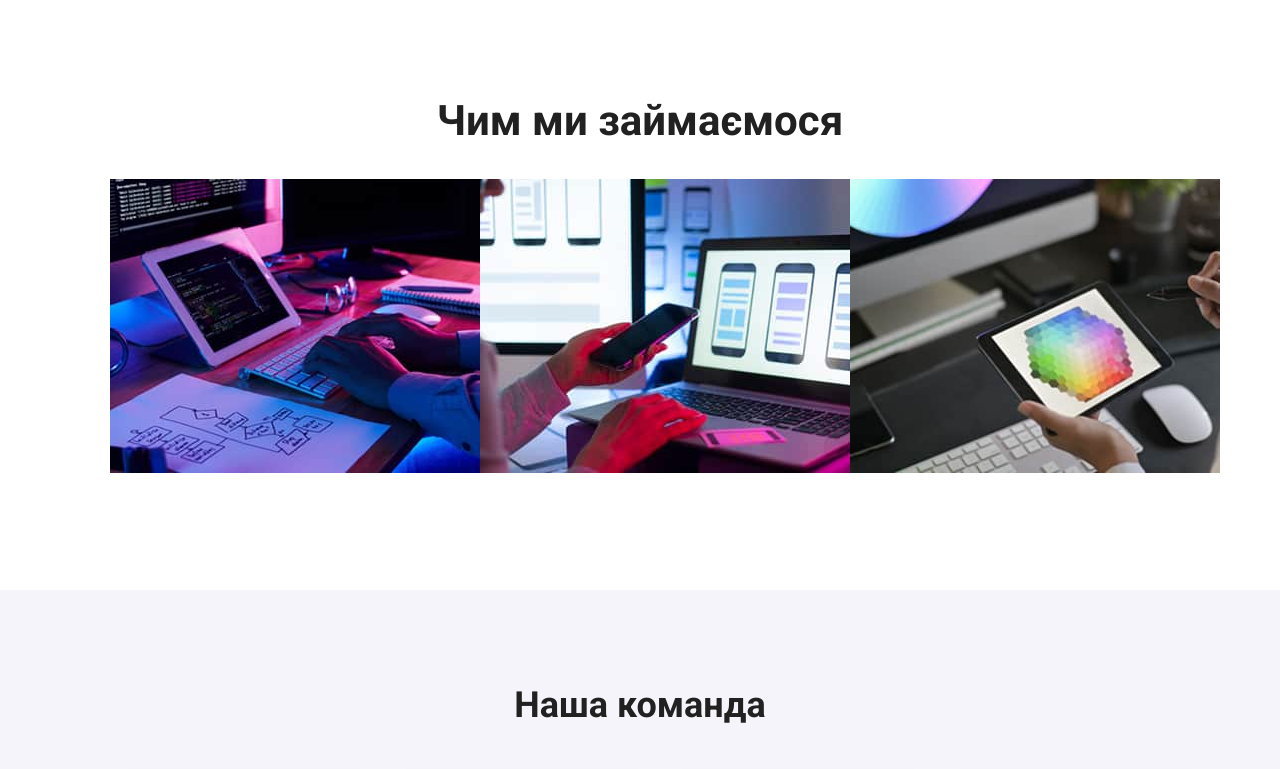
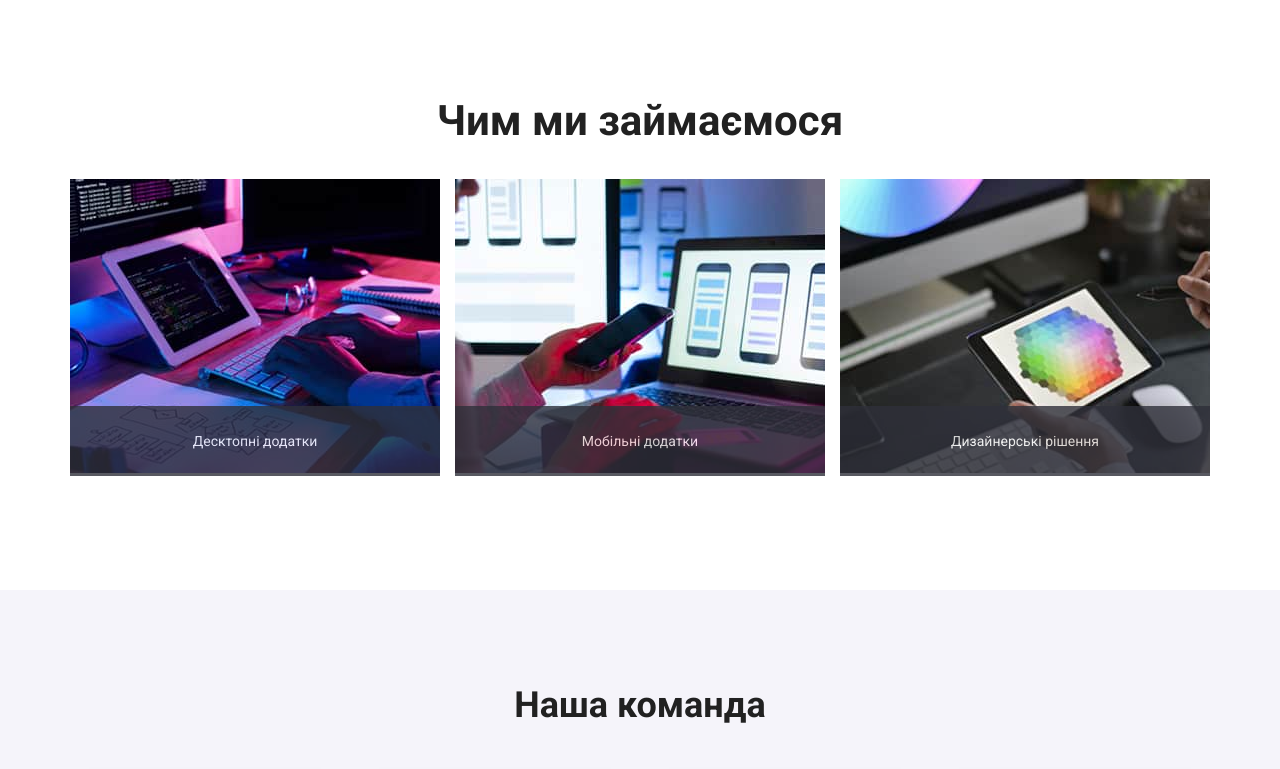
Before and after one commit to Yuii-Antoniuk/WebStudio, a plain HTML site: page index.html in a window 1280 px wide. Shown: the part 1031-1800 px from the top of the page. Drawn offline with nearby package versions, Linux system fonts and the light colour scheme.

Commit message:
updatefiles

```diff
--- a/index.html
+++ b/index.html
@@ -113,6 +113,7 @@
                 alt="img"
                 class="WhatDoWeDo-section-img-list-items"
               />
+              <p class="WhatDoWeDo-p-list-items"><span>Десктопні додатки</span></p>
             </li>
             <li class="WhatDoWeDo-section-list-items">
               <img
@@ -120,6 +121,7 @@
                 alt="img"
                 class="WhatDoWeDo-section-img-list-items"
               />
+              <p class="WhatDoWeDo-p-list-items"><span>Мобільні додатки</span></p>
             </li>
             <li class="WhatDoWeDo-section-list-items">
               <img
@@ -127,6 +129,7 @@
                 alt="img"
                 class="WhatDoWeDo-section-img-list-items"
               />
+              <p class="WhatDoWeDo-p-list-items"><span>Дизайнерські рішення</span></p>
             </li>
           </ul>
         </div>
--- a/style.css
+++ b/style.css
@@ -30,12 +30,20 @@ li {
     display: inline-block;
 }
 
+ul {
+    padding: 0;
+    font-size: 14px;
+    display: flex;
+    flex-wrap: wrap;
+}
+
 section:not(.OurTeam) {
     margin-bottom: 100px;
 }
 
 .container {
-    width: 1170px;
+    max-width: 1170px;
+    width: 100%;
     margin: 0 auto;
     padding: 0 15px;
 }
@@ -227,11 +235,28 @@ h1, .footer-logo {
     width: 100%;
     display: flex;
     justify-content: space-between;
+    position: relative;
 }
 
 .WhatDoWeDo-section-img-list-items {
     width: 370px;
     height: 294px;
+}
+
+.WhatDoWeDo-p-list-items {
+    height: 70px;
+    width: 370px;
+    bottom: 0px;
+    position: absolute;
+    background-color: #2F303A;
+    opacity: 80%;
+    display: flex;
+    justify-content: center;
+    align-items: center;
+}
+
+.WhatDoWeDo-p-list-items>span {
+    color: var(--white-text-color-background-color);
 }
 
 /*WhatDoWeDo-section*/
```
